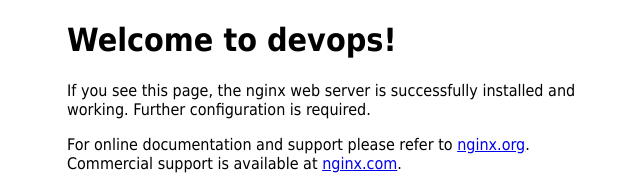
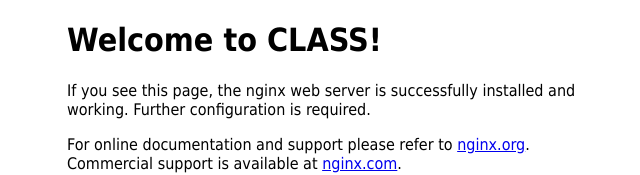
Before and after one commit to Rocky05dec1998/DevOps_learn, a plain HTML site: page index.html in a window 1280 px wide. Shown: the top 175 px of the page, without its empty margins (293-933 px from the left). Drawn offline with Linux system fonts and the light colour scheme.

Commit message:
Update index.html

```diff
--- a/index.html
+++ b/index.html
@@ -9,7 +9,7 @@ font-family: Tahoma, Verdana, Arial, sans-serif; }
 </style>
 </head>
 <body>
-<h1>Welcome to devops!</h1>
+<h1>Welcome to CLASS!</h1>
 <p>If you see this page, the nginx web server is successfully installed and
 working. Further configuration is required.</p>
 
```
